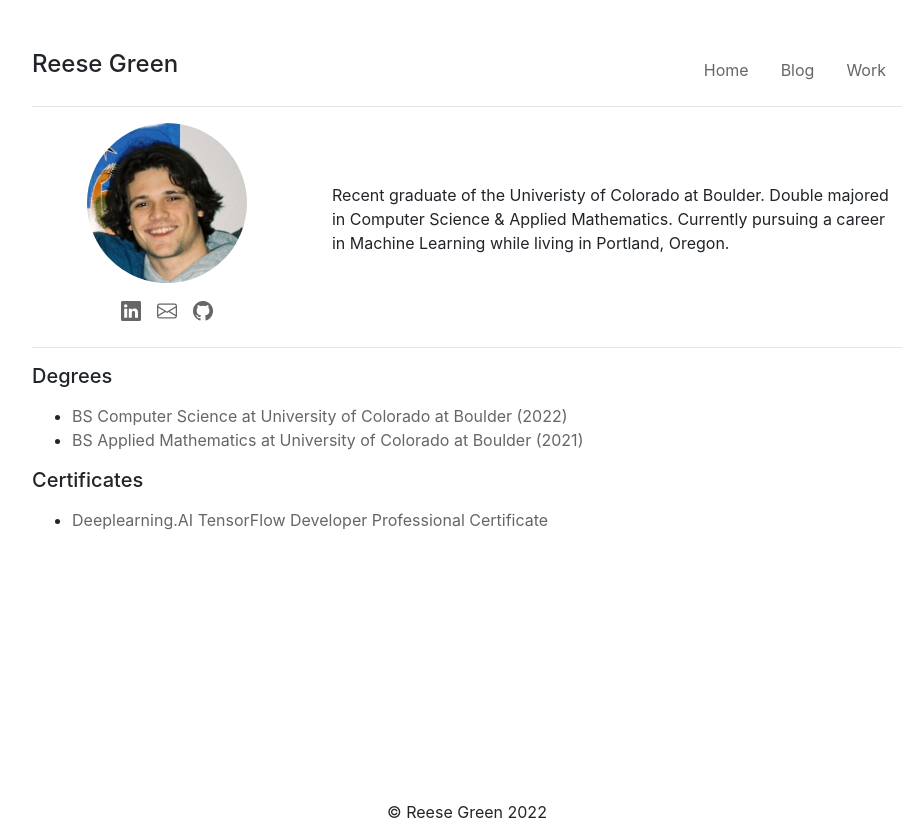
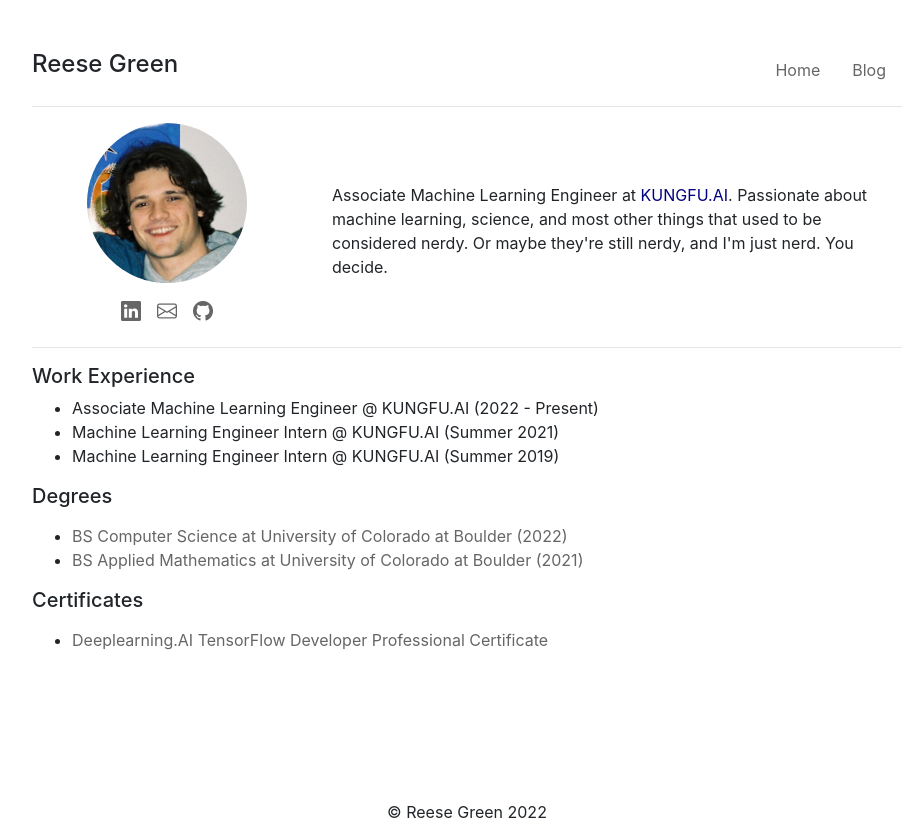
Before and after one commit to rcgreen99/website, a FastAPI app: page / in a window 1280 px wide; the page is wider, and only the part inside the window is pictured. Shown: that part, without its empty margins (173-1092 px from the left). Run offline with FastAPI, Linux system fonts and the light colour scheme.

Commit message:
Update index.html. Remove work tab

```diff
--- a/src/main.py
+++ b/src/main.py
@@ -21,6 +21,11 @@ async def blog(request: Request):
     return templates.TemplateResponse("blog.html", {"request": request})
 
 
-@app.get("/work")
-async def work(request: Request):
-    return templates.TemplateResponse("work.html", {"request": request})
+# @app.get("/publications")
+# async def publications(request: Request):
+#     return templates.TemplateResponse("publications.html", {"request": request})
+
+
+# @app.get("/work")
+# async def work(request: Request):
+#     return templates.TemplateResponse("work.html", {"request": request})
--- a/templates/header.html
+++ b/templates/header.html
@@ -9,7 +9,7 @@
                 <ul class="nav" id="menu">
                     <a class="nav-link" href="/">Home</a>
                     <a class="nav-link" href="/blog">Blog</a>
-                <a class="nav-link" href="/work">Work</a>
+                    <!-- <a class="nav-link" href="/work">Work</a> -->
                 </ul>
             </div>
         </div>
--- a/templates/index.html
+++ b/templates/index.html
@@ -10,7 +10,8 @@
 
 
   <!-- Bootstrap core CSS -->
-    <link rel="stylesheet" href="https://cdn.jsdelivr.net/npm/bootstrap@4.3.1/dist/css/bootstrap.min.css" integrity="sha384-ggOyR0iXCbMQv3Xipma34MD+dH/1fQ784/j6cY/iJTQUOhcWr7x9JvoRxT2MZw1T" crossorigin="anonymous">
+  <link rel="stylesheet" href="https://cdn.jsdelivr.net/npm/bootstrap@4.3.1/dist/css/bootstrap.min.css"
+    integrity="sha384-ggOyR0iXCbMQv3Xipma34MD+dH/1fQ784/j6cY/iJTQUOhcWr7x9JvoRxT2MZw1T" crossorigin="anonymous">
   <link rel="stylesheet" href="https://cdn.jsdelivr.net/npm/bootstrap-icons@1.5.0/font/bootstrap-icons.css">
   <link rel="stylesheet" href="https://fonts.googleapis.com/icon?family=Material+Icons">
   <link rel="stylesheet" href="static/style.css">
@@ -40,14 +41,20 @@
             <h5 style="text-align: center;">
               <a class="bi-linkedin" href="https://www.linkedin.com/in/reese-green-589031183/""></a>
                 &nbsp
-                <a class="bi-envelope" href="mailto: rcgreen99@gmail.com"></a>
+                <a class=" bi-envelope" href="mailto: rcgreen99@gmail.com"></a>
               &nbsp
               <a class="bi-github" href="https://github.com/rcgreen99"></a>
             </h5>
           </div>
           <div class="col-md-8">
             <p id="aboutme">
-               Recent graduate of the Univeristy of Colorado at Boulder. Double majored in Computer Science & Applied Mathematics. Currently pursuing a career in Machine Learning while living in Portland, Oregon.
+              Associate Machine Learning Engineer at
+              <a href="https://www.kungfu.ai/" style="color:rgb(2, 0, 128)">KUNGFU.AI</a>.
+              Passionate about machine learning, science, and most other things that used to be considered nerdy.
+              Or maybe they're still nerdy, and I'm just nerd. You decide.
+            </p>
+            <p>
+
             </p>
           </div>
         </div> <!-- end of row -->
@@ -56,15 +63,36 @@
 
       <div class="container">
         <h5>
+          Work Experience
+        </h5>
+        <ul>
+          <li>
+            Associate Machine Learning Engineer @ KUNGFU.AI (2022 - Present)
+          </li>
+          <li>
+            Machine Learning Engineer Intern @ KUNGFU.AI (Summer 2021)
+          </li>
+          <li>
+            Machine Learning Engineer Intern @ KUNGFU.AI (Summer 2019)
+          </li>
+
+        </ul>
+
+      </div>
+
+      <div class="container">
+        <h5>
           Degrees
         </h5>
         <p>
         <ul>
           <li>
-                <a href="../static/images/cs_diploma.png">BS Computer Science at University of Colorado at Boulder (2022)</a>
+            <a href="../static/images/cs_diploma.png">BS Computer Science at University of Colorado at Boulder
+              (2022)</a>
           </li>
           <li>
-                <a href="../static/images/appm_diploma.png">BS Applied Mathematics at University of Colorado at Boulder (2021)</a>
+            <a href="../static/images/appm_diploma.png">BS Applied Mathematics at University of Colorado at Boulder
+              (2021)</a>
           </li>
         </ul>
         </p>
@@ -74,7 +102,8 @@
         <p>
         <ul>
           <li>
-                <a href="https://coursera.org/share/c2a1d86125ffefbe67081ec0959a2ee3">Deeplearning.AI TensorFlow Developer Professional Certificate</a>
+            <a href="https://coursera.org/share/c2a1d86125ffefbe67081ec0959a2ee3">Deeplearning.AI TensorFlow Developer
+              Professional Certificate</a>
           </li>
         </ul>
         </p>
@@ -104,9 +133,13 @@
 <!-- Bootstrap core JavaScript
     ================================================== -->
 <!-- jQuery first, then Popper.js, then Bootstrap JS -->
-    <script src="https://code.jquery.com/jquery-3.3.1.slim.min.js" integrity="sha384-q8i/X+965DzO0rT7abK41JStQIAqVgRVzpbzo5smXKp4YfRvH+8abtTE1Pi6jizo" crossorigin="anonymous"></script>
-    <script src="https://cdn.jsdelivr.net/npm/popper.js@1.14.7/dist/umd/popper.min.js" integrity="sha384-UO2eT0CpHqdSJQ6hJty5KVphtPhzWj9WO1clHTMGa3JDZwrnQq4sF86dIHNDz0W1" crossorigin="anonymous"></script>
-    <script src="https://cdn.jsdelivr.net/npm/bootstrap@4.3.1/dist/js/bootstrap.min.js" integrity="sha384-JjSmVgyd0p3pXB1rRibZUAYoIIy6OrQ6VrjIEaFf/nJGzIxFDsf4x0xIM+B07jRM" crossorigin="anonymous"></script>
+<script src="https://code.jquery.com/jquery-3.3.1.slim.min.js"
+  integrity="sha384-q8i/X+965DzO0rT7abK41JStQIAqVgRVzpbzo5smXKp4YfRvH+8abtTE1Pi6jizo" crossorigin="anonymous"></script>
+<script src="https://cdn.jsdelivr.net/npm/popper.js@1.14.7/dist/umd/popper.min.js"
+  integrity="sha384-UO2eT0CpHqdSJQ6hJty5KVphtPhzWj9WO1clHTMGa3JDZwrnQq4sF86dIHNDz0W1" crossorigin="anonymous"></script>
+<script src="https://cdn.jsdelivr.net/npm/bootstrap@4.3.1/dist/js/bootstrap.min.js"
+  integrity="sha384-JjSmVgyd0p3pXB1rRibZUAYoIIy6OrQ6VrjIEaFf/nJGzIxFDsf4x0xIM+B07jRM" crossorigin="anonymous"></script>
 
 </body>
+
 </html>
```
Also changed, not shown: templates/blog.html (+6 -4 lines). Lines whose indentation alone changed are shown as unchanged.
